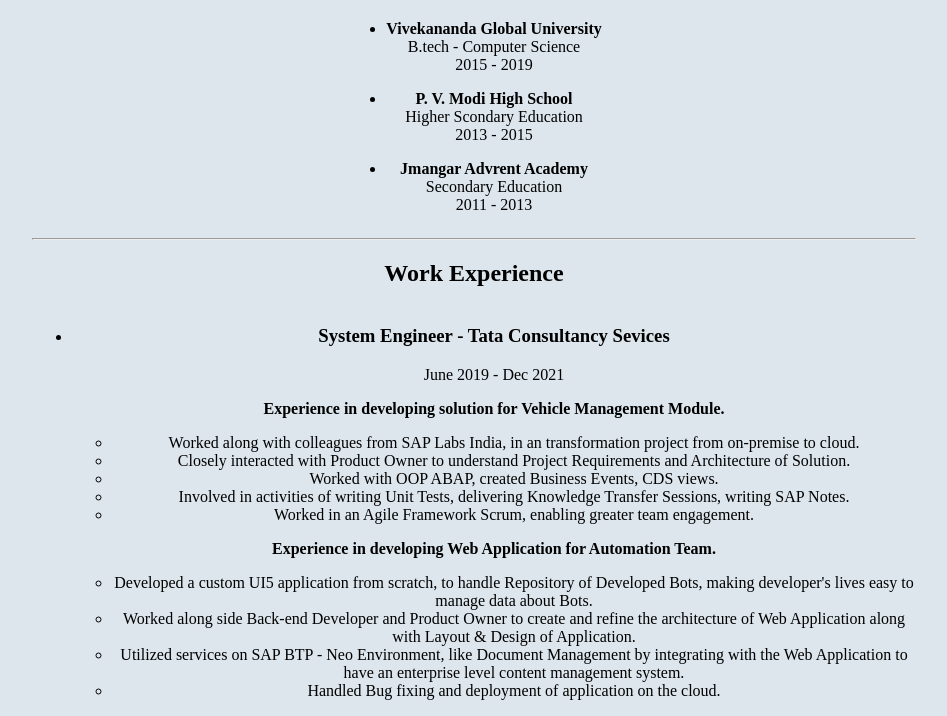
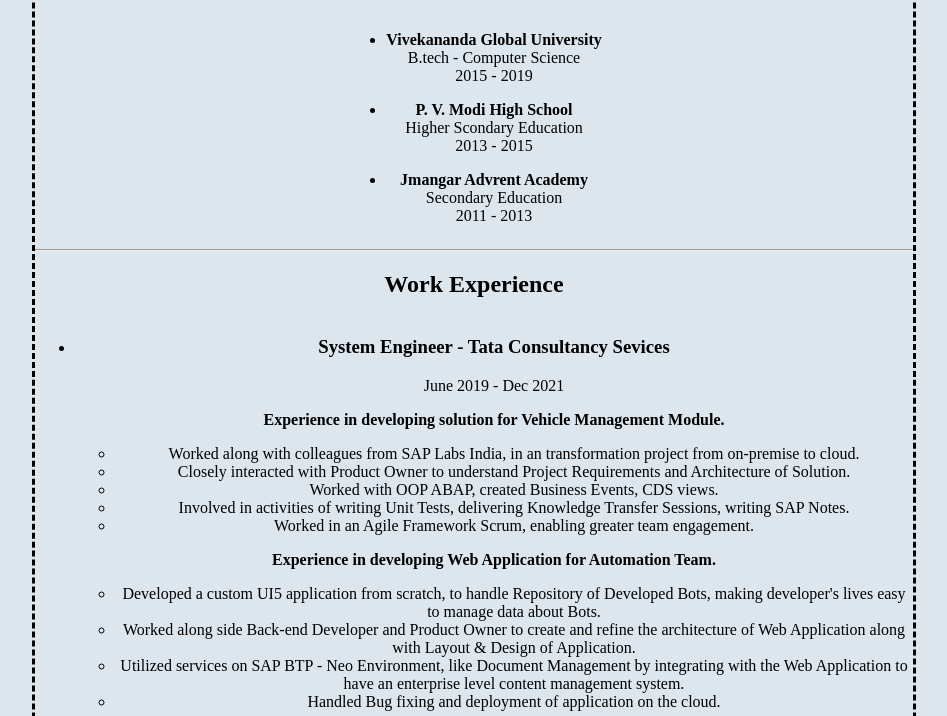
Before and after one commit to Kakashi27/Kakashi27, a plain HTML site: page index.html in a window 1280 px wide. Shown: the part 392-1108 px from the top of the page, without its empty margins (166-1113 px from the left). Drawn offline with Linux system fonts and the light colour scheme.

Commit message:
added a border

```diff
--- a/style.css
+++ b/style.css
@@ -1,5 +1,8 @@
 body {
     background-color: #DDE6ED;
+}
+body > div {
+    border-style: dashed;
 }
 img {
     width: 200px;
```
